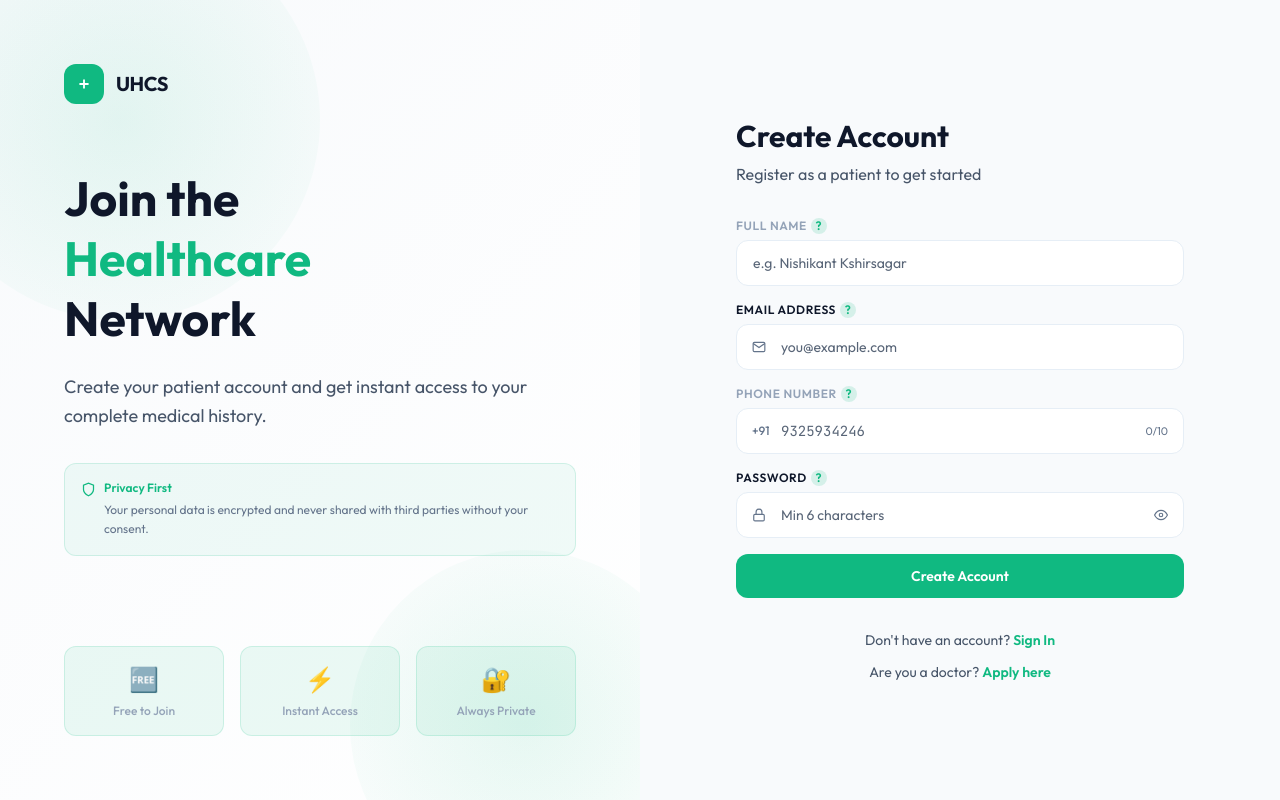
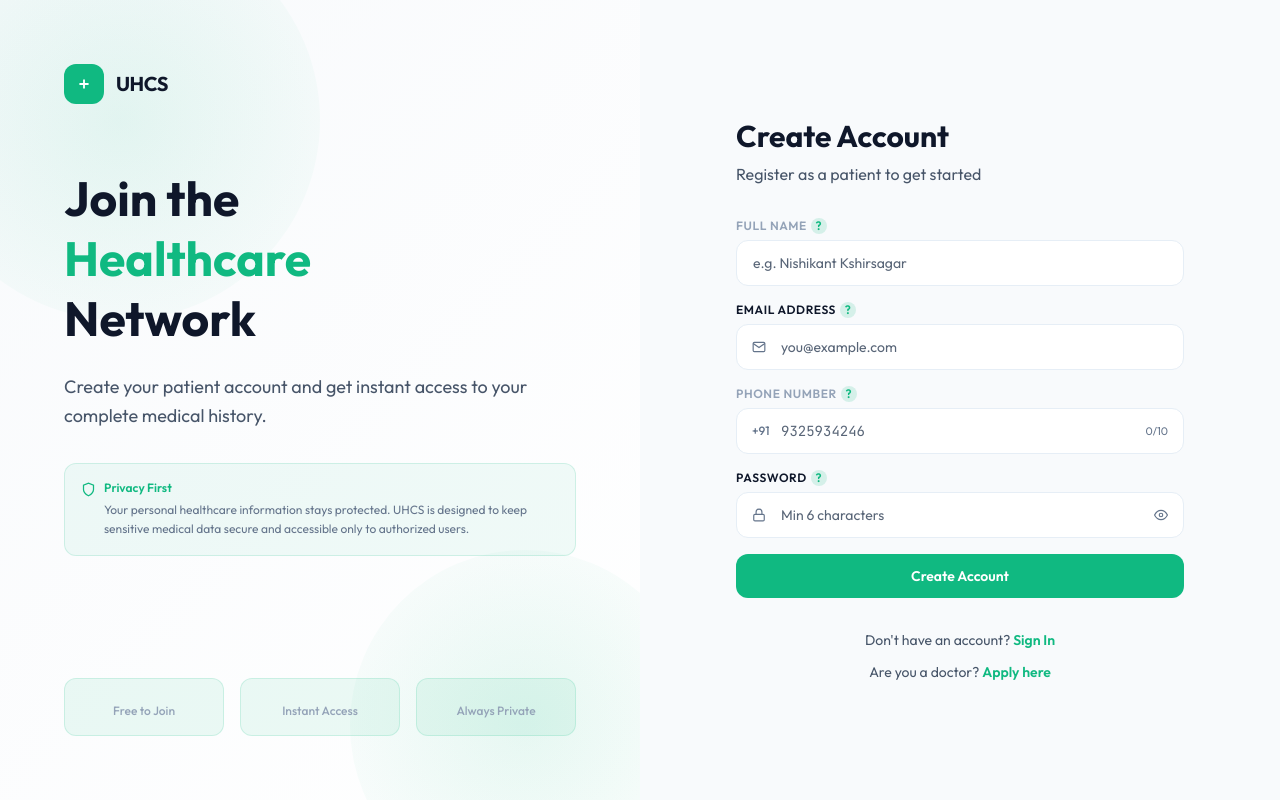
Before and after one commit to Nishikant4246/Unified-Health-Care-System, a React (Vite) app in the folder unified-healthcare-frontend/: page /register in a window 1280 px wide. Built offline with nearby package versions, Linux system fonts and the light colour scheme.

Commit message:
DOne some text chages

```diff
--- a/unified-healthcare-frontend/src/pages/auth/Register.jsx
+++ b/unified-healthcare-frontend/src/pages/auth/Register.jsx
@@ -183,7 +183,7 @@ export default function Register() {
               <div>
                 <div className="text-xs font-semibold mb-1" style={{ color: "#10b981" }}>Privacy First</div>
                 <p className="text-xs leading-relaxed" style={{ color: "#64748b" }}>
-                  Your personal data is encrypted and never shared with third parties without your consent.
+                  Your personal healthcare information stays protected. UHCS is designed to keep sensitive medical data secure and accessible only to authorized users.
                 </p>
               </div>
             </div>
@@ -192,9 +192,9 @@ export default function Register() {
 
         <div className="relative z-10 grid grid-cols-3 gap-4">
           {[
-            { label: "Free to Join",    icon: "🆓" },
-            { label: "Instant Access",  icon: "⚡" },
-            { label: "Always Private",  icon: "🔐" },
+            { label: "Free to Join",    icon: "" },
+            { label: "Instant Access",  icon: "" },
+            { label: "Always Private",  icon: "" },
           ].map((item) => (
             <div key={item.label} className="p-4 rounded-xl text-center"
               style={{ background: "rgba(16,185,129,0.08)", border: "1px solid rgba(16,185,129,0.15)" }}>
```
